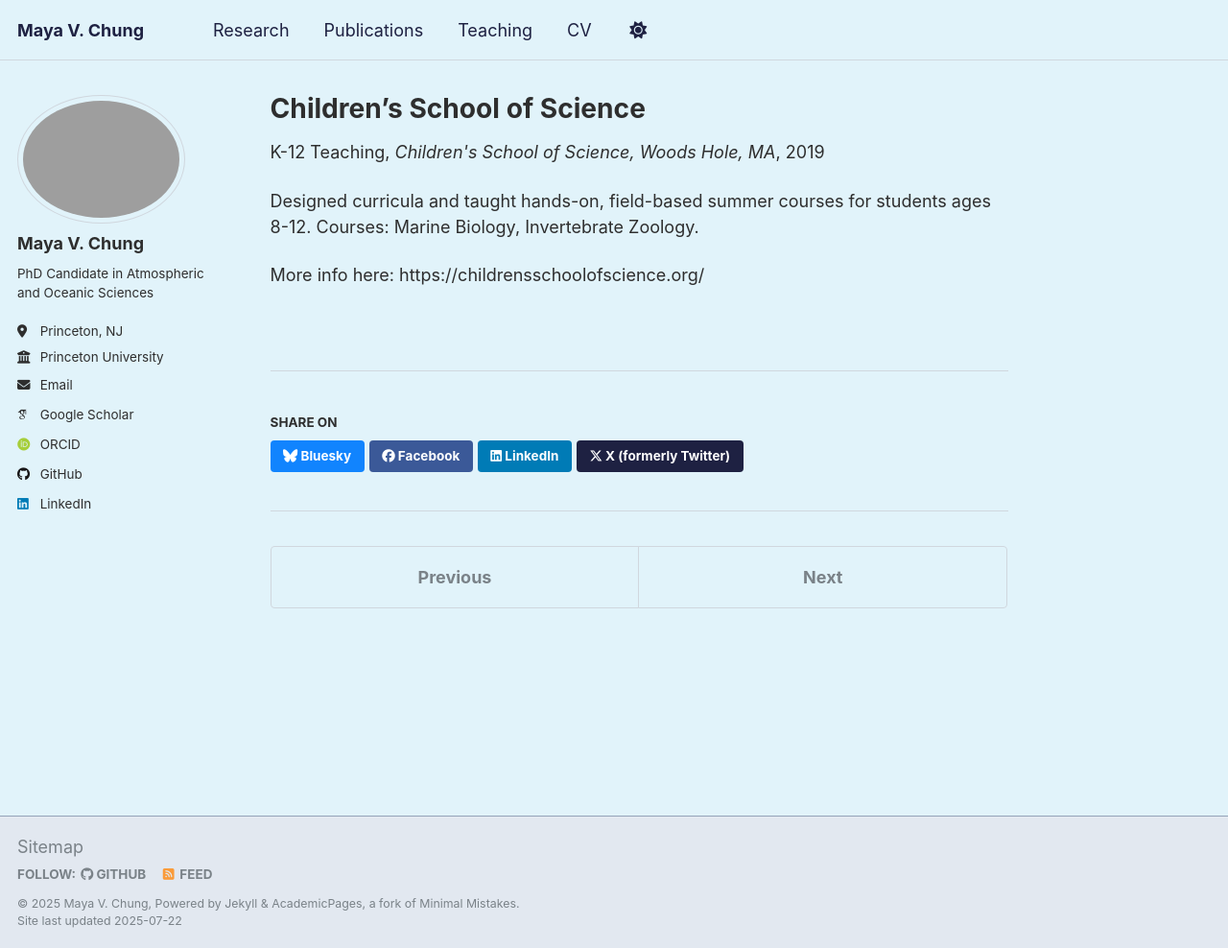
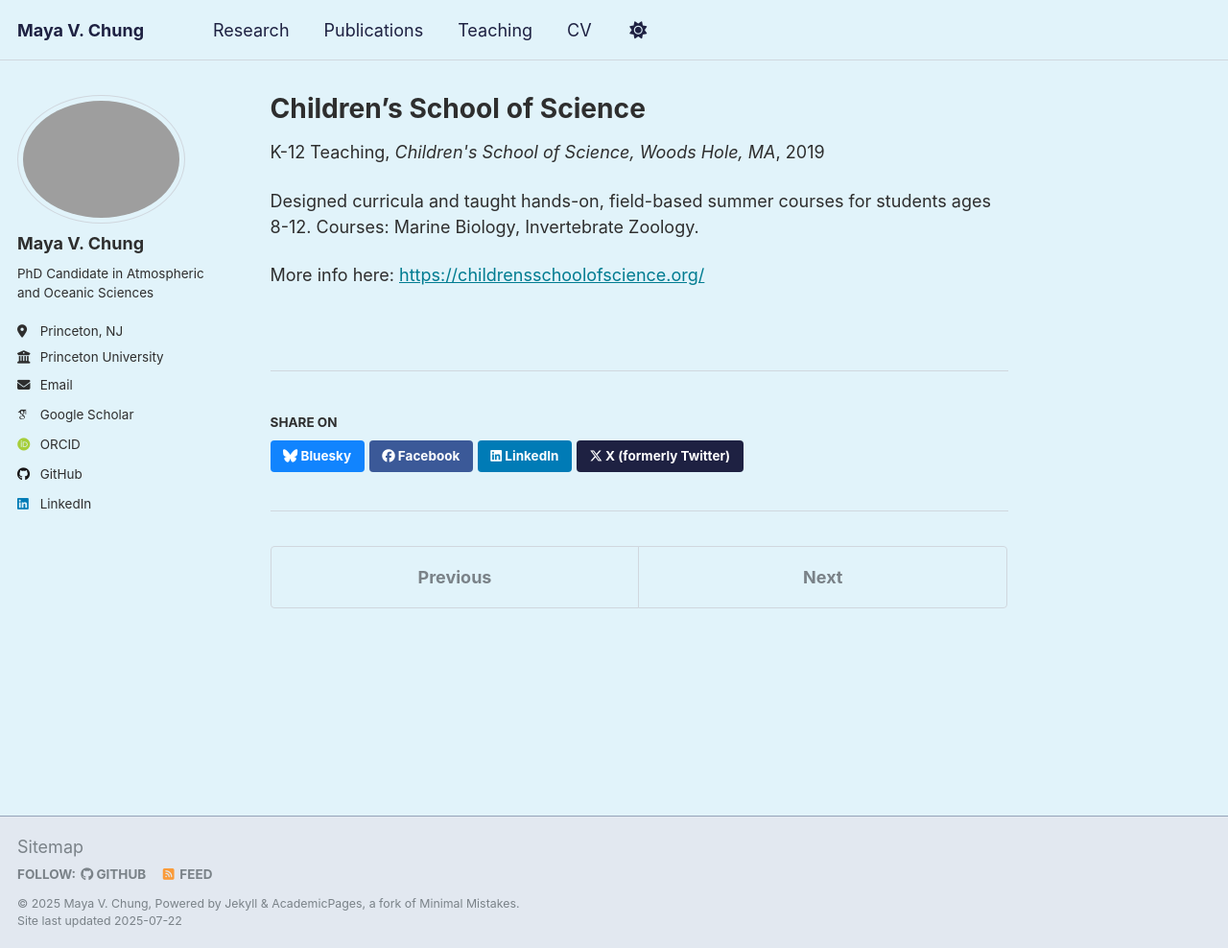
Before and after one commit to mayavchung/mayavchung.github.io, a Jekyll site: the page built from _teaching/css.md, in a window 1280 px wide and 988 px high. Shown: the whole window at 96% size. Built offline with Jekyll 4.4.1, drawn with Linux system fonts in a browser that asks for light colours; some web fonts are replaced; a script that is not in the unit is left out; part of the change alters nothing that is shown.

Commit message:
Update css.md

```diff
--- a/_teaching/css.md
+++ b/_teaching/css.md
@@ -11,4 +11,4 @@ location: "Woods Hole, MA"
 
 Designed curricula and taught hands-on, field-based summer courses for students ages 8-12. Courses: Marine Biology, Invertebrate Zoology.
 
-More info here: https://childrensschoolofscience.org/
+More info here: [https://childrensschoolofscience.org/](https://childrensschoolofscience.org/)
```
